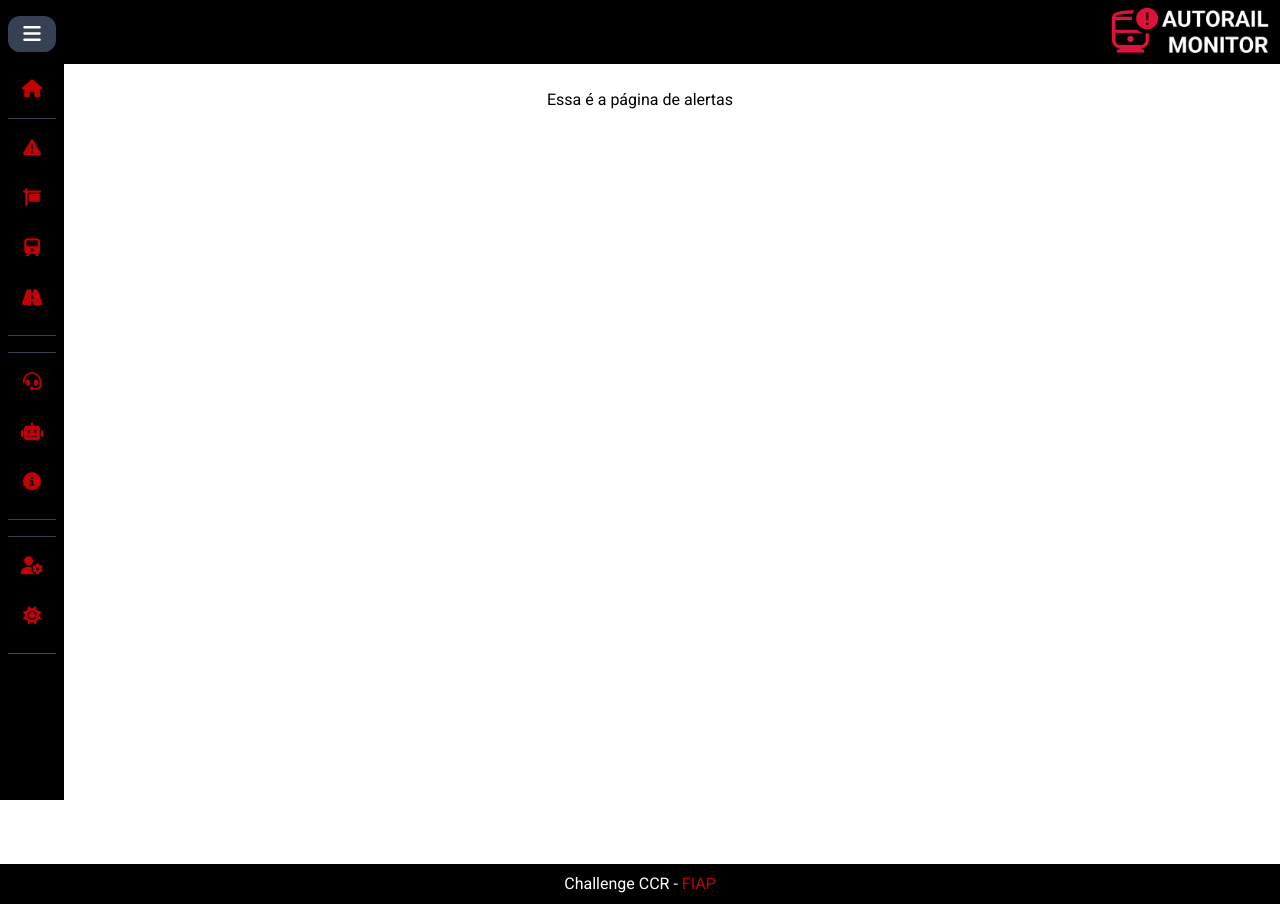
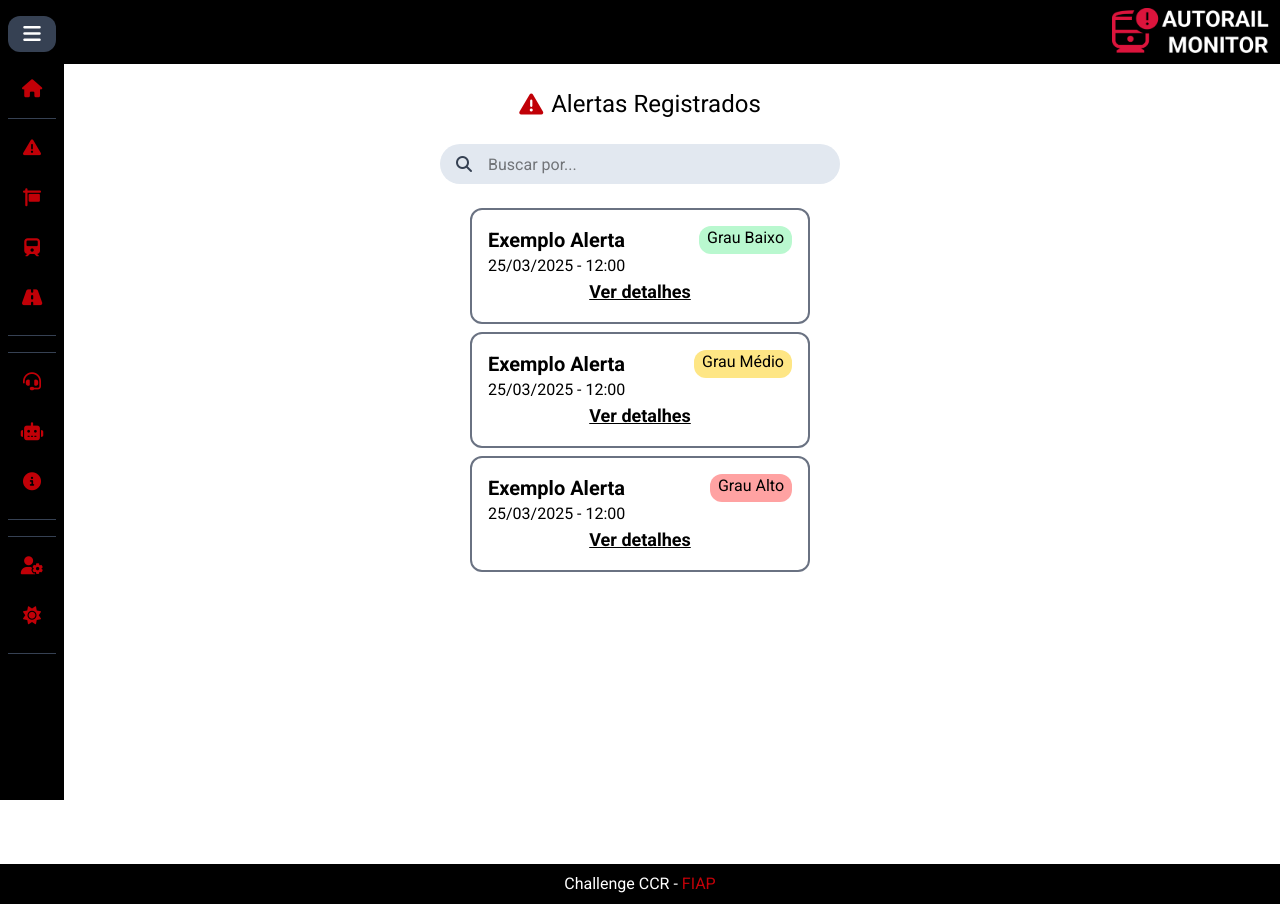
Before and after one commit to ChallengeCCR/sprint-3-front, a Next.js app: page /alertas in a window 1280 px wide. Built offline with nearby package versions, Linux system fonts and the light colour scheme.

Commit message:
página de alertas finalizada

```diff
--- a/src/app/alertas/page.tsx
+++ b/src/app/alertas/page.tsx
@@ -1,8 +1,63 @@
+"use client";
+import BarraDePesquisa from "@/components/Util/BarraDePesquisa/BarraDePesquisa";
+import TituloPagina from "@/components/Util/TituloPagina/TituloPagina";
+import { useState } from "react";
+
 export default function Alertas() {
     return (
-        <div className="w-full h-full flex flex-col justify-start items-center py-6">
+        <div className="w-full h-full flex flex-col justify-start items-center py-4">
+            {/* Configurar o "título" da página aqui */}
+            <TituloPagina iconeTitulo="triangle-exclamation">Alertas Registrados</TituloPagina>
+            <BarraDePesquisa></BarraDePesquisa>
 
-            <p>Essa é a página de alertas</p>
+            {/* Os alertas serão exibidos aqui, 3 exemplos com diferentes graus */}
+            <div>
+                <CaixaAlerta
+                    titulo="Exemplo Alerta"
+                    descricao="Lorem ipsum dolor sit amet consectetur adipisicing elit. Inventore magnam, fuga aspernatur corrupti totam hic nisi possimus dolor id libero ipsa! Possimus eius similique excepturi eos delectus accusantium perspiciatis ipsum maiores veniam! Eum ab aliquid modi iusto, animi repellendus assumenda numquam maiores voluptatem autem! "
+                    data="25/03/2025 - 12:00"
+                    grauGravidade={1}
+                />
+                <CaixaAlerta titulo="Exemplo Alerta" descricao="Oi fofinho ><" data="25/03/2025 - 12:00" grauGravidade={2} />
+                <CaixaAlerta titulo="Exemplo Alerta" descricao="Exemplo de uma descrição para alertasa" data="25/03/2025 - 12:00" grauGravidade={3} />
+            </div>
         </div>
-    )
+    );
 }
+
+// Enquanto o código não for integrado com a api as datas serão usadas como string
+export function CaixaAlerta(props: { titulo: string; descricao: string; data: string; grauGravidade: number }) {
+    const { titulo, descricao, data, grauGravidade } = props;
+
+    // Mapa das cores
+    const gravidadeMap: Record<number, { cor: string; texto: string }> = {
+        1: { cor: "bg-green-200", texto: "Grau Baixo" },
+        2: { cor: "bg-amber-200", texto: "Grau Médio" },
+        3: { cor: "bg-red-300", texto: "Grau Alto" },
+    };
+    const { cor: corDaGravidade, texto: textoGravidade } = gravidadeMap[grauGravidade] || { cor: "bg-gray-200", texto: "Grau Desconhecido" };
+
+    const [detalhesVisiveis, setDetalhesVisiveis] = useState(false); // Por padrão os detalhes dos alertas virão vazios
+
+    return (
+        <div className="w-[340px] flex flex-col border-2 border-gray-500 rounded-xl p-4 my-2">
+            {/* Título e gravidade */}
+            <div className="flex justify-between">
+                <h2 className="font-bold text-xl w-auto">{titulo}</h2>
+                <p className={`${corDaGravidade} rounded-xl px-2 font-light`}>{textoGravidade}</p> {/* Adicionar funcionalidade para os "temas" de gravidade aqui*/}
+            </div>
+
+            <p>{data}</p>
+
+            {/* Descrição, só é exibida quando clicado em detalhes */}
+            <div className={`${detalhesVisiveis ? "grid" : "hidden"} bg-slate-200 p-2 rounded-xl my-2`}>
+                <h3 className="font-bold">Descrição:</h3>
+                <p className="text-justify">{descricao}</p>
+            </div>
+
+            <p className={`${detalhesVisiveis ? "text-red-700" : "Ver detalhes"} self-center font-bold text-lg underline cursor-pointer`} onClick={() => setDetalhesVisiveis(!detalhesVisiveis)}>
+                {detalhesVisiveis ? "Ocultar detalhes" : "Ver detalhes"}
+            </p>
+        </div>
+    );
+}
--- /dev/null
+++ b/src/components/Util/BarraDePesquisa/BarraDePesquisa.tsx
@@ -0,0 +1,9 @@
+export default function BarraDePesquisa() {
+    return (
+        <div className="my-4 flex items-center rounded-3xl bg-slate-200 pl-4 pr-12 sm:w-[400px]">
+            <i className="fa-solid fa-magnifying-glass text-gray-700"></i>
+
+            <input className="h-10 pl-4 outline-none border-none" type="text" placeholder="Buscar por..." />
+        </div>
+    );
+}
--- /dev/null
+++ b/src/components/Util/TituloPagina/TituloPagina.tsx
@@ -0,0 +1,12 @@
+export default function TituloPagina(props: { children: React.ReactNode; iconeTitulo: string }) {
+    const { children, iconeTitulo } = props;
+
+    return (
+        <>
+            <div className="flex justify-center items-center gap-2 font-thin p-2 rounded-xl">
+                <i className={`fa-solid fa-${iconeTitulo} text-red-700 text-2xl`}></i>
+                <p className="text-2xl align-text-bottom">{children}</p>
+            </div>
+        </>
+    );
+}
```
